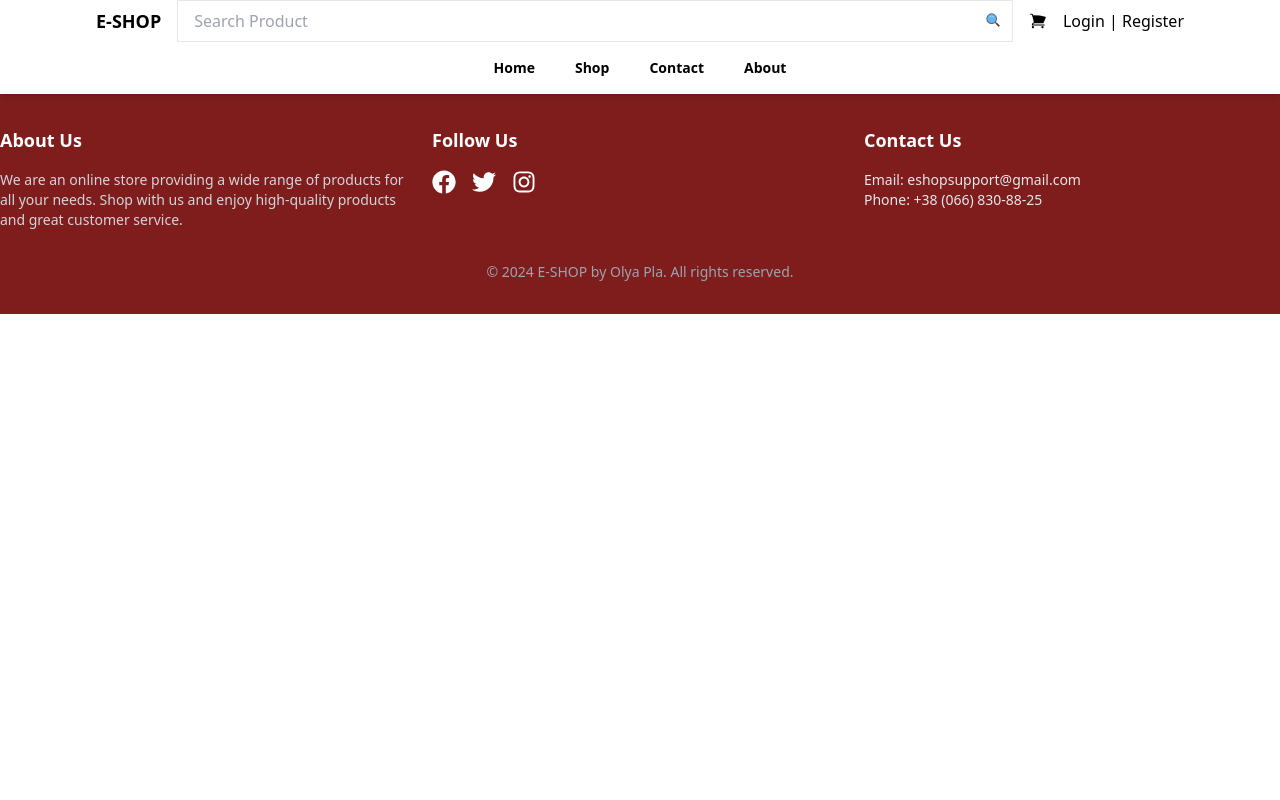
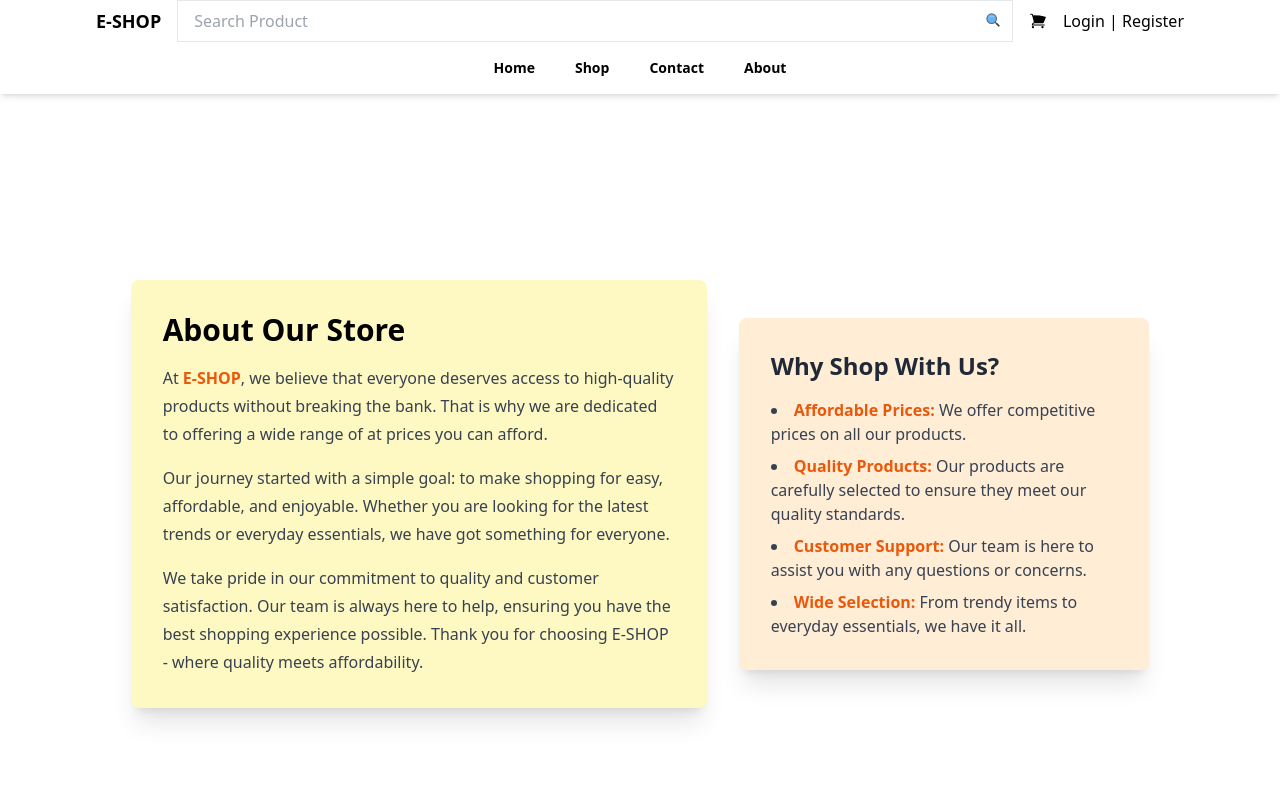
Before and after one commit to xellga-olga/e-shop, a React (Vite) app: page /about in a window 1280 px wide. Shown: the top 800 px of the page. Built offline with nearby package versions, Linux system fonts and the light colour scheme.

Commit message:
Created and styled the About page

```diff
--- a/src/App.jsx
+++ b/src/App.jsx
@@ -8,6 +8,7 @@ import Checkout from "./pages/Checkout";
 import { useState } from "react";
 import Order from "./pages/Order";
 import Contact from "./pages/Contact"
+import About from "./pages/About";
 
 function App() {
   const [order, setOrder] = useState(null);
@@ -19,6 +20,7 @@ function App() {
         <Route path="/shop" element={<Shop />}></Route>
         <Route path="/cart" element={<Cart />}></Route>
         <Route path="/contact" element={<Contact />}></Route>
+        <Route path="/about" element={<About />}></Route>
         <Route
           path="/checkout"
           element={<Checkout setOrder={setOrder} />}
--- a/src/pages/About.jsx
+++ b/src/pages/About.jsx
@@ -1,11 +1,30 @@
-import React from 'react'
-
 const About = () => {
   return (
-    <div>
-      About
+    <div className="flex flex-col lg:flex-row justify-center items-center min-h-screen bg-gradient-to-r p-6">
+      <div className="lg:w-1/2 w-full max-w-xl bg-yellow-100 p-8 rounded-lg shadow-xl m-4">
+        <h2 className="text-3xl font-bold mb-4">About Our Store</h2>
+        <p className="text-base text-gray-700 leading-7 mb-4">
+          At <span className="text-orange-600 font-semibold">E-SHOP</span>, we believe that everyone deserves access to high-quality products without breaking the bank. That is why we are dedicated to offering a wide range of at prices you can afford.
+        </p>
+        <p className="text-base text-gray-700 leading-7 mb-4">
+          Our journey started with a simple goal: to make shopping for easy, affordable, and enjoyable. Whether you are looking for the latest trends or everyday essentials, we have got something for everyone.
+        </p>
+        <p className="text-base text-gray-700 leading-7">
+          We take pride in our commitment to quality and customer satisfaction. Our team is always here to help, ensuring you have the best shopping experience possible. Thank you for choosing E-SHOP - where quality meets affordability.
+        </p>
+      </div>
+
+      <div className="lg:w-1/3 w-full max-w-xl bg-orange-100 p-8 rounded-lg shadow-xl m-4">
+        <h3 className="text-2xl font-semibold text-gray-800 mb-4">Why Shop With Us?</h3>
+        <ul className="list-disc list-inside text-base text-gray-700 space-y-2">
+          <li><strong className="text-orange-600">Affordable Prices:</strong> We offer competitive prices on all our products.</li>
+          <li><strong className="text-orange-600">Quality Products:</strong> Our products are carefully selected to ensure they meet our quality standards.</li>
+          <li><strong className="text-orange-600">Customer Support:</strong> Our team is here to assist you with any questions or concerns.</li>
+          <li><strong className="text-orange-600">Wide Selection:</strong> From trendy items to everyday essentials, we have it all.</li>
+        </ul>
+      </div>
     </div>
-  )
-}
+  );
+};
 
-export default About
+export default About;
```
